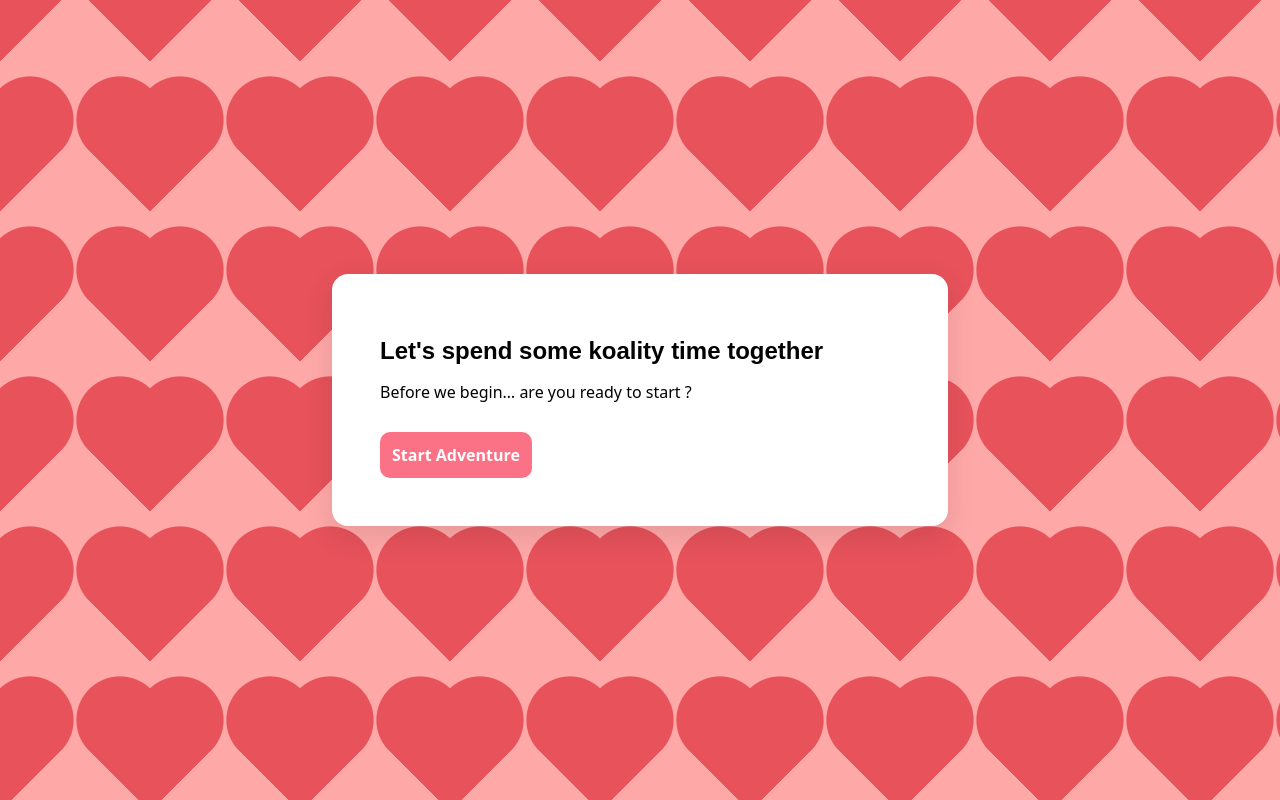
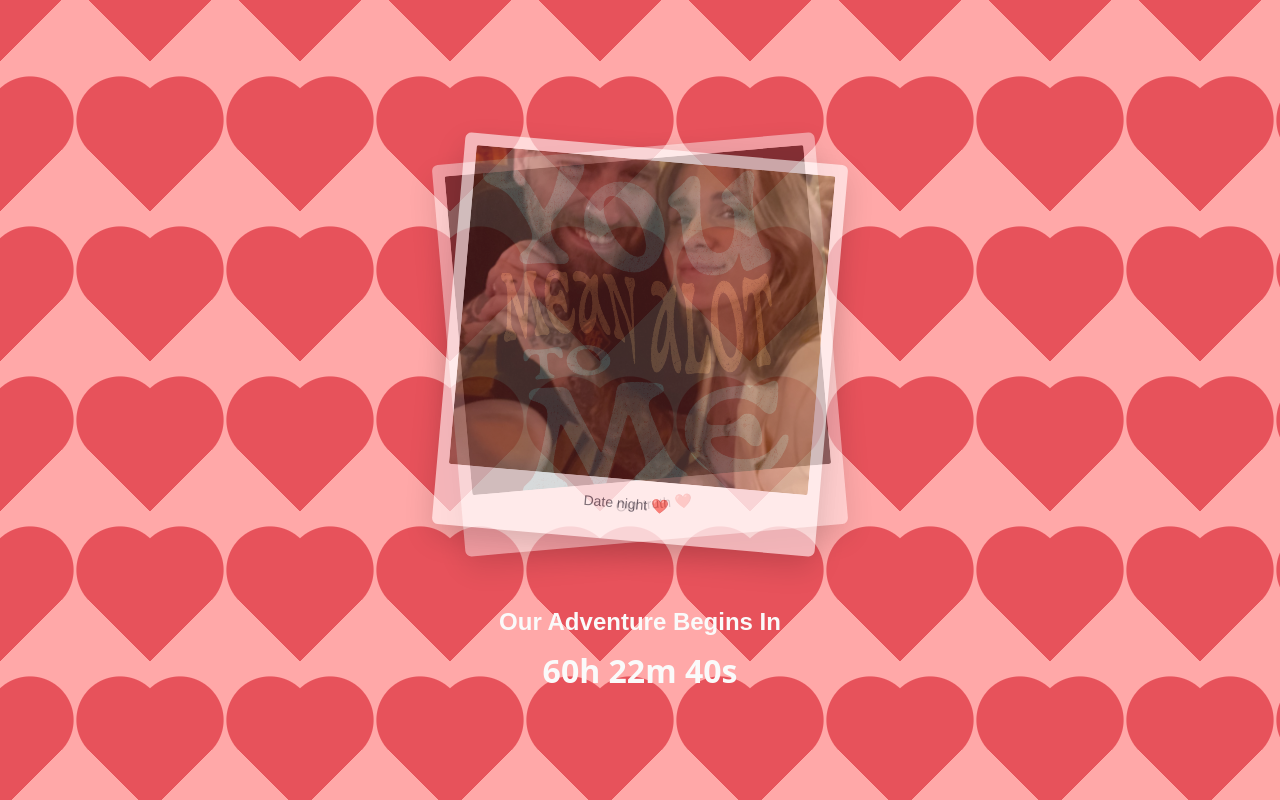
Before and after one commit to peteakhurst/secret-mission, a React (Vite) app: page / in a window 1280 px wide. Built offline with nearby package versions, Linux system fonts and the light colour scheme; a web font is replaced by a local one.

Commit message:
Refactor countdown rendering logic in App component to enable countdown display. Improved code readability by uncommenting and organizing JSX structure.

```diff
--- a/src/App.jsx
+++ b/src/App.jsx
@@ -220,31 +220,31 @@ export default function App() {
     }
   }
 
-  // if (phaseApp === "countdown") {
-  //   return (
-  //     <div style={styles.countdownPage}>
-  //       <div style={styles.polaroidStage}>
-  //         <AnimatePresence mode="sync">
-  //           <motion.div
-  //             key={slideIndex}
-  //             initial={{ opacity: 0, rotate: slideIndex % 2 === 0 ? -5 : 5 }}
-  //             animate={{ opacity: 1, rotate: slideIndex % 2 === 0 ? -5 : 5 }}
-  //             exit={{ opacity: 0, rotate: slideIndex % 2 === 0 ? -5 : 5 }}
-  //             transition={{ duration: 1.2 }}
-  //             style={styles.polaroid}
-  //           >
-  //             <img src={slides[slideIndex].src} style={styles.polaroidImg} />
-  //             <div className="beth" style={styles.polaroidCaption}>{slides[slideIndex].caption}</div>
-  //           </motion.div>
-  //         </AnimatePresence>
-  //       </div>
-  //       <div style={styles.countdownSection}>
-  //         <h1 className="beth" style={styles.countdownHeading}>Our Adventure Begins In</h1>
-  //         <h2 style={styles.countdownTime}>{timeLeft}</h2>
-  //       </div>
-  //     </div>
-  //   );
-  // }
+  if (phaseApp === "countdown") {
+    return (
+      <div style={styles.countdownPage}>
+        <div style={styles.polaroidStage}>
+          <AnimatePresence mode="sync">
+            <motion.div
+              key={slideIndex}
+              initial={{ opacity: 0, rotate: slideIndex % 2 === 0 ? -5 : 5 }}
+              animate={{ opacity: 1, rotate: slideIndex % 2 === 0 ? -5 : 5 }}
+              exit={{ opacity: 0, rotate: slideIndex % 2 === 0 ? -5 : 5 }}
+              transition={{ duration: 1.2 }}
+              style={styles.polaroid}
+            >
+              <img src={slides[slideIndex].src} style={styles.polaroidImg} />
+              <div className="beth" style={styles.polaroidCaption}>{slides[slideIndex].caption}</div>
+            </motion.div>
+          </AnimatePresence>
+        </div>
+        <div style={styles.countdownSection}>
+          <h1 className="beth" style={styles.countdownHeading}>Our Adventure Begins In</h1>
+          <h2 style={styles.countdownTime}>{timeLeft}</h2>
+        </div>
+      </div>
+    );
+  }
 
   if (!started) {
     return (
```
